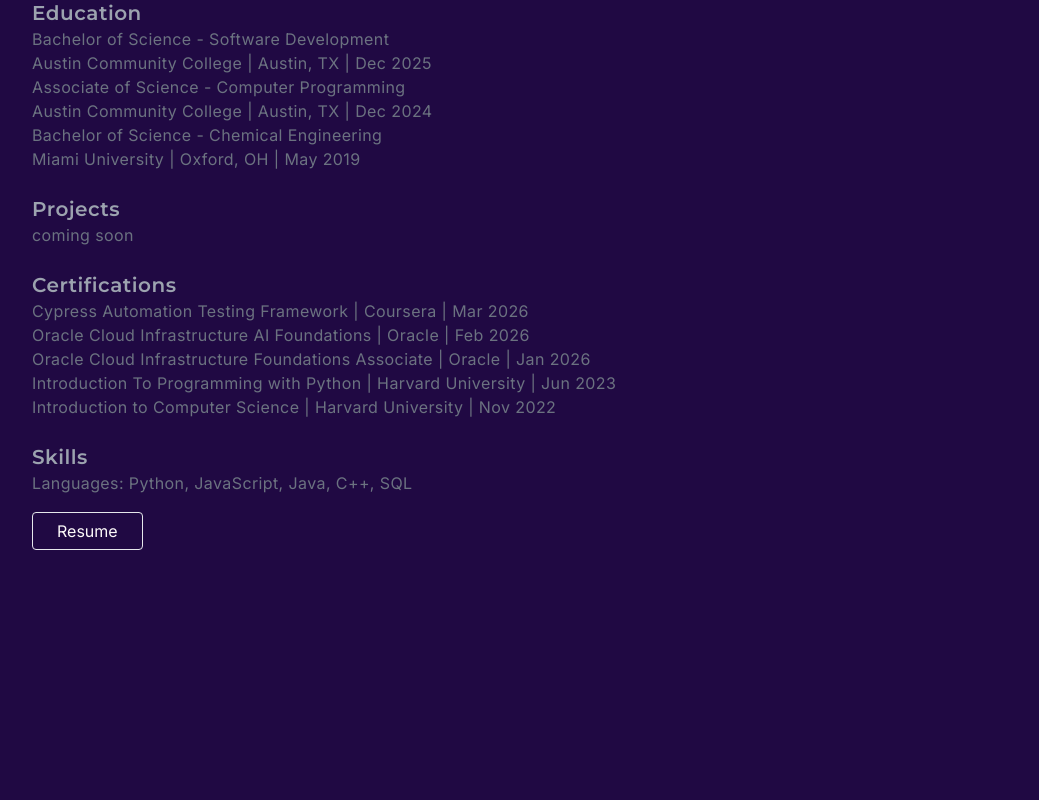
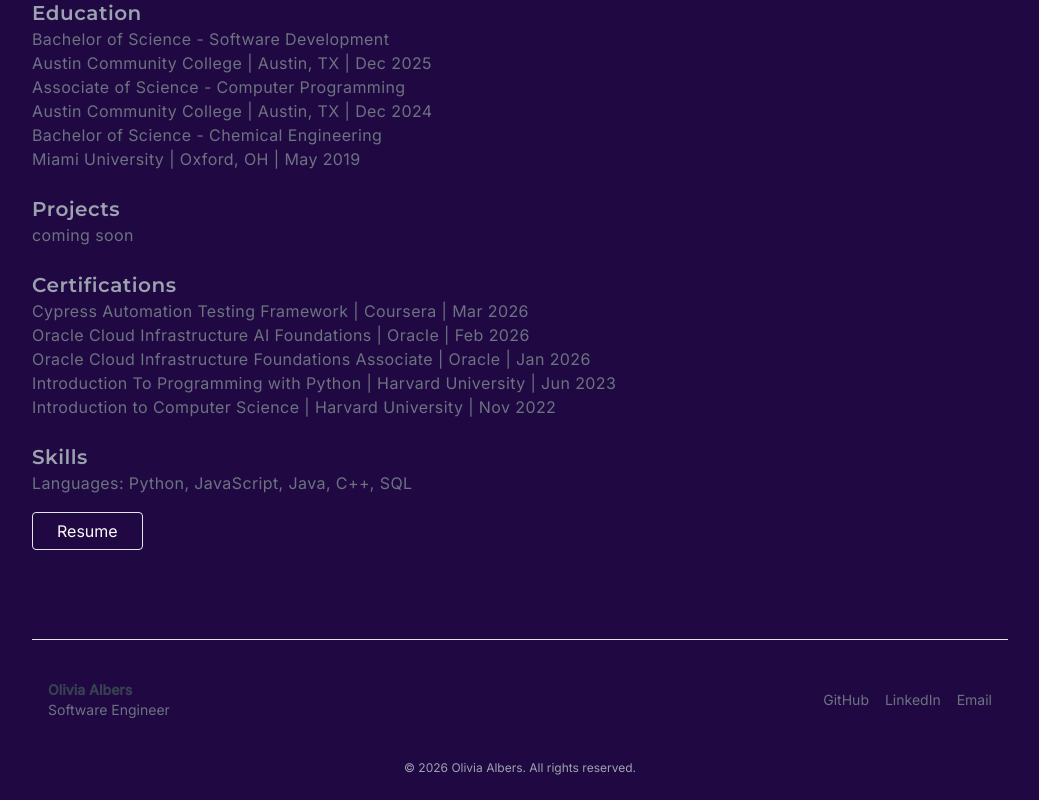
Before and after one commit to oliviajalbers/portfolioWebsite, a Next.js app in the folder my-portfolio/: page / in a window 1280 px wide. Shown: the part 1066-1866 px from the top of the page, without its empty margins (120-1159 px from the left). Before the commit the page ends 1616 px from the top, so only its background shows below. Built offline with nearby package versions, Linux system fonts and the light colour scheme.

Commit message:
add footer

```diff
--- a/my-portfolio/app/page.js
+++ b/my-portfolio/app/page.js
@@ -154,6 +154,48 @@ export default function Home() {
           Resume
         </a>
       </div>
+      <footer className="mt-24 border-t border-gray-200">
+        <div className="max-w-5xl mx-auto px-4 py-10 flex flex-col md:flex-row justify-between items-center gap-6 text-sm text-gray-500">
+          {/* Left side */}
+          <div className="text-center md:text-left">
+            <p className="font-semibold text-gray-700">Olivia Albers</p>
+            <p>Software Engineer</p>
+          </div>
+          {/* Right side */}
+          <div className="flex space-x-4">
+            <a
+              href="https://github.com/oliviajalbers"
+              target="_blank"
+              rel="noopener noreferrer"
+              className="hover:text-gray-900 transition"
+            >
+              GitHub
+            </a>
+            <a
+              href="https://linkedin.com/in/oliviaalbers"
+              target="_blank"
+              rel="noopener noreferrer"
+              className="hover:text-gray-900 transition"
+            >
+              LinkedIn
+            </a>
+            <a
+              href="mailto:oliviajalbers@gmail.com"
+              className="hover:text-gray-900 transition"
+            >
+              Email
+            </a>
+          </div>
+
+        </div>
+        {/* Bottom line */}
+        <div className="text-center text-xs text-gray-400 pb-6">
+          © {new Date().getFullYear()} Olivia Albers. All rights reserved.
+        </div>
+      </footer>
     </section>
+
+
+
   );
 }
```
